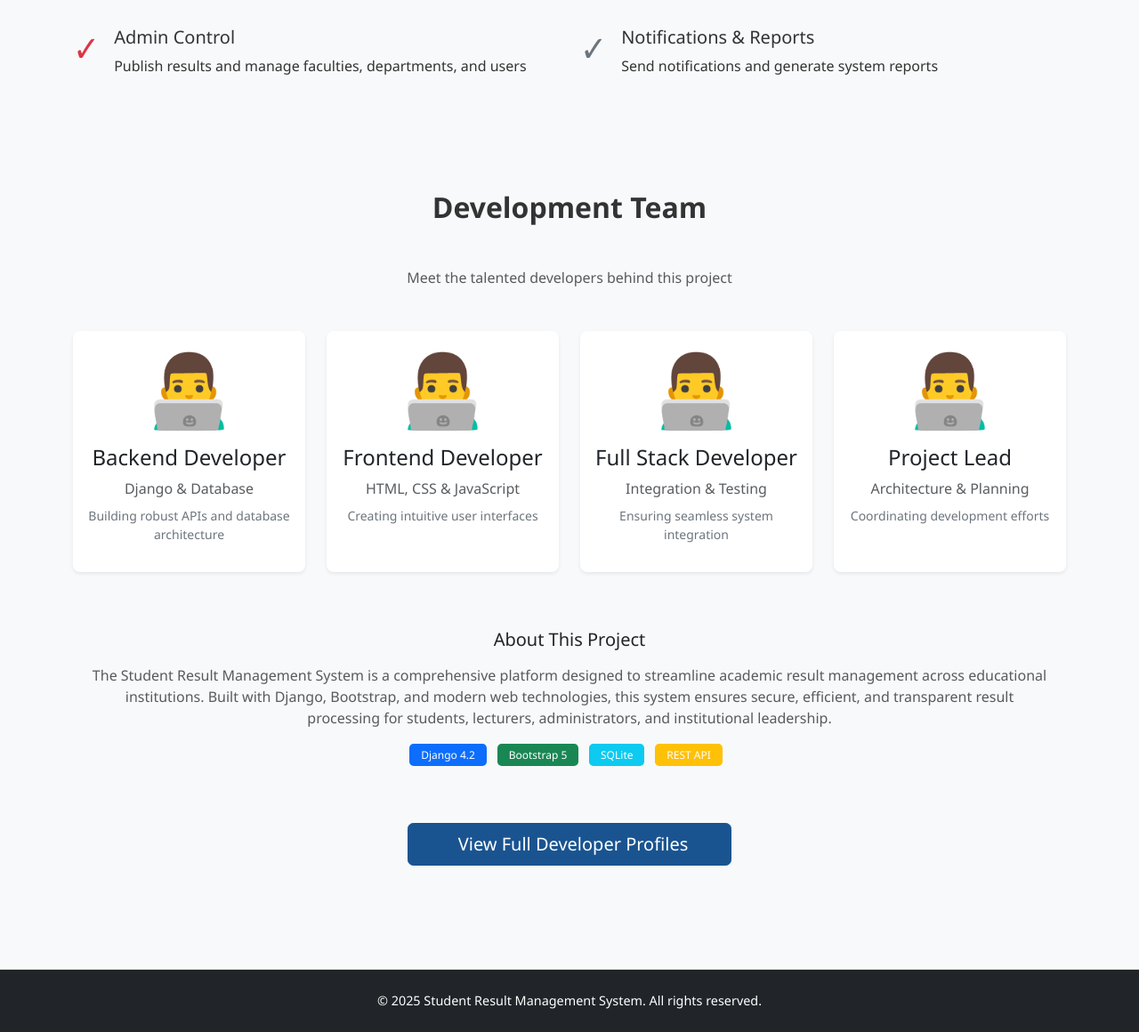
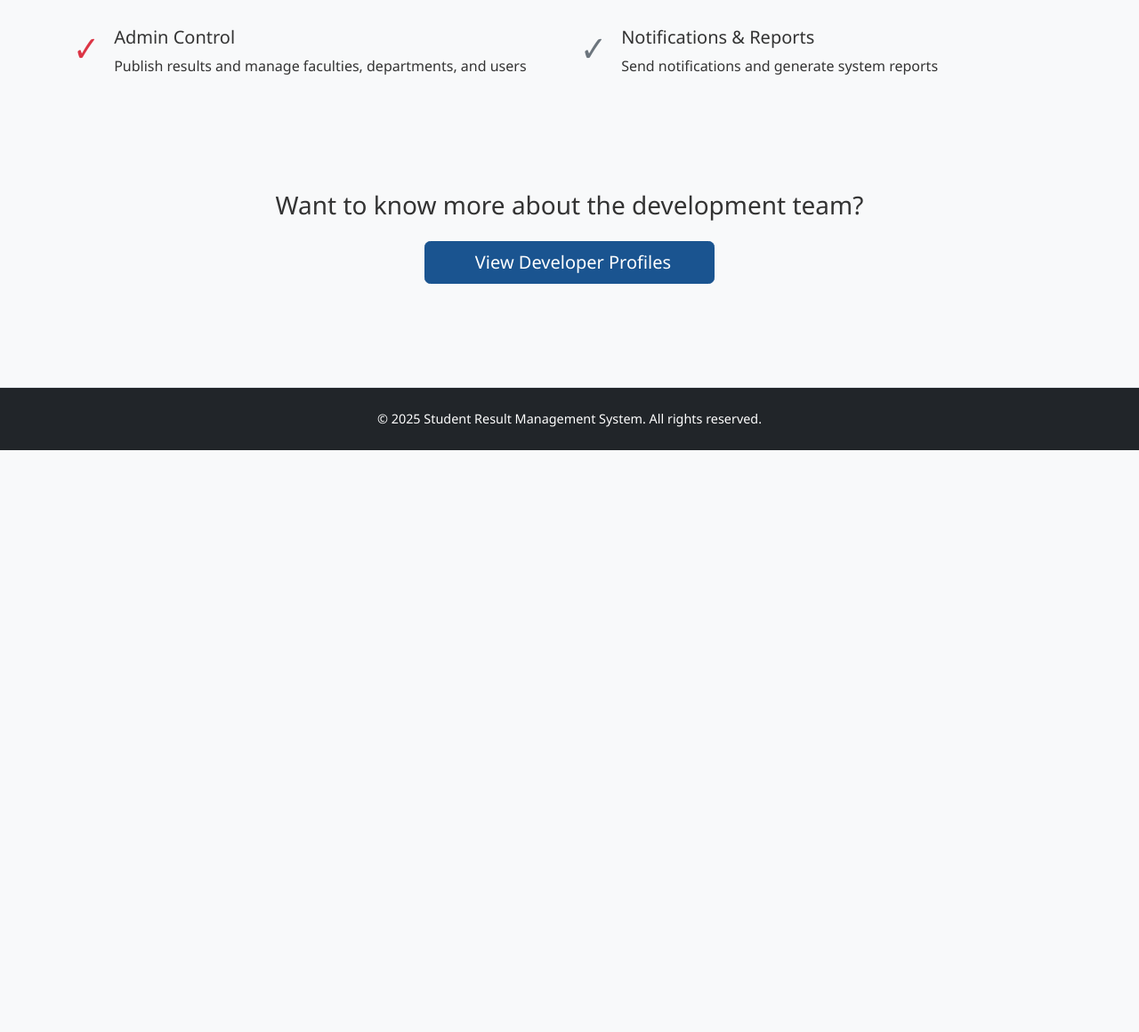
Before and after one commit to Kekeni-hub/etusl-result, a Django app: page / in a window 1280 px wide. Shown: the part 1174-2334 px from the top of the page at 89% size. After the commit the page ends 1680 px from the top, so only its background shows below. Run offline with Django 5.2, Linux system fonts and the light colour scheme; tables that the repository leaves empty hold one stand-in row (values such as "Sample post"); some libraries are stand-ins or nearby versions.

Commit message:
style: remove developer cards display from home page, keep link button to developers page

```diff
--- a/templates/home.html
+++ b/templates/home.html
@@ -121,90 +121,14 @@
     </div>
 </section>
 
-<!-- Developers Section -->
-<section class="py-5">
+<!-- View Developers Section -->
+<section class="py-5 bg-light">
     <div class="container">
-        <h2 class="text-center mb-5 fw-bold">Development Team</h2>
-        <p class="text-center text-muted mb-5">Meet the talented developers behind this project</p>
-
-        <div class="row g-4">
-            <!-- Developer 1 -->
-            <div class="col-md-6 col-lg-3">
-                <div class="card h-100 shadow-sm border-0 text-center developer-card">
-                    <div class="card-body">
-                        <div class="display-1 mb-3">👨‍💻</div>
-                        <h4 class="card-title">Backend Developer</h4>
-                        <p class="text-muted mb-2">Django & Database</p>
-                        <p class="small text-secondary">Building robust APIs and database architecture</p>
-                    </div>
-                </div>
-            </div>
-
-            <!-- Developer 2 -->
-            <div class="col-md-6 col-lg-3">
-                <div class="card h-100 shadow-sm border-0 text-center developer-card">
-                    <div class="card-body">
-                        <div class="display-1 mb-3">👨‍💻</div>
-                        <h4 class="card-title">Frontend Developer</h4>
-                        <p class="text-muted mb-2">HTML, CSS & JavaScript</p>
-                        <p class="small text-secondary">Creating intuitive user interfaces</p>
-                    </div>
-                </div>
-            </div>
-
-            <!-- Developer 3 -->
-            <div class="col-md-6 col-lg-3">
-                <div class="card h-100 shadow-sm border-0 text-center developer-card">
-                    <div class="card-body">
-                        <div class="display-1 mb-3">👨‍💻</div>
-                        <h4 class="card-title">Full Stack Developer</h4>
-                        <p class="text-muted mb-2">Integration & Testing</p>
-                        <p class="small text-secondary">Ensuring seamless system integration</p>
-                    </div>
-                </div>
-            </div>
-
-            <!-- Developer 4 -->
-            <div class="col-md-6 col-lg-3">
-                <div class="card h-100 shadow-sm border-0 text-center developer-card">
-                    <div class="card-body">
-                        <div class="display-1 mb-3">👨‍💻</div>
-                        <h4 class="card-title">Project Lead</h4>
-                        <p class="text-muted mb-2">Architecture & Planning</p>
-                        <p class="small text-secondary">Coordinating development efforts</p>
-                    </div>
-                </div>
-            </div>
-        </div>
-
-        <!-- Project Info -->
-        <div class="row mt-5">
-            <div class="col-md-12">
-                <div class="card bg-light border-0">
-                    <div class="card-body text-center">
-                        <h5 class="card-title mb-3">About This Project</h5>
-                        <p class="text-muted">
-                            The Student Result Management System is a comprehensive platform designed to streamline academic
-                            result management across educational institutions. Built with Django, Bootstrap, and modern web technologies,
-                            this system ensures secure, efficient, and transparent result processing for students, lecturers,
-                            administrators, and institutional leadership.
-                        </p>
-                        <div class="mt-3">
-                            <span class="badge bg-primary me-2">Django 4.2</span>
-                            <span class="badge bg-success me-2">Bootstrap 5</span>
-                            <span class="badge bg-info me-2">SQLite</span>
-                            <span class="badge bg-warning me-2">REST API</span>
-                        </div>
-                    </div>
-                </div>
-            </div>
-        </div>
-
-        <!-- View Developers Button -->
-        <div class="row mt-5">
+        <div class="row">
             <div class="col-md-12 text-center">
+                <h3 class="mb-4">Want to know more about the development team?</h3>
                 <a href="{% url 'developers' %}" class="btn btn-primary btn-lg px-5">
-                    <i class="fas fa-users me-2"></i>View Full Developer Profiles
+                    <i class="fas fa-users me-2"></i>View Developer Profiles
                 </a>
             </div>
         </div>
```
